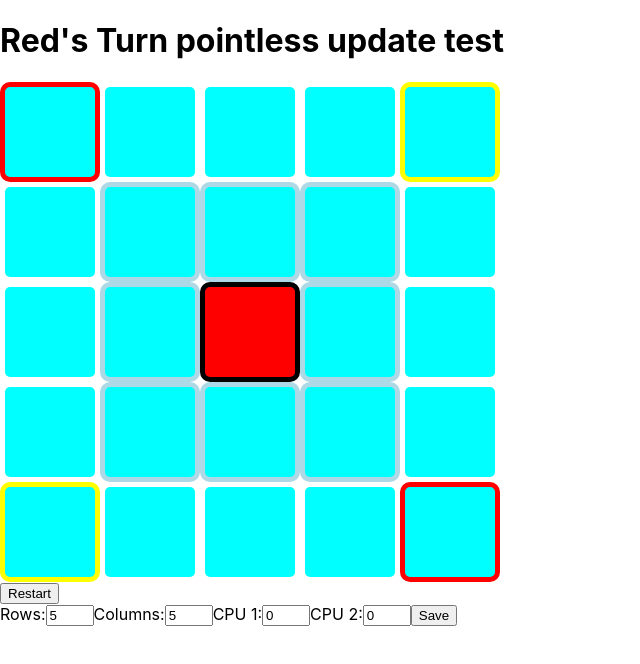
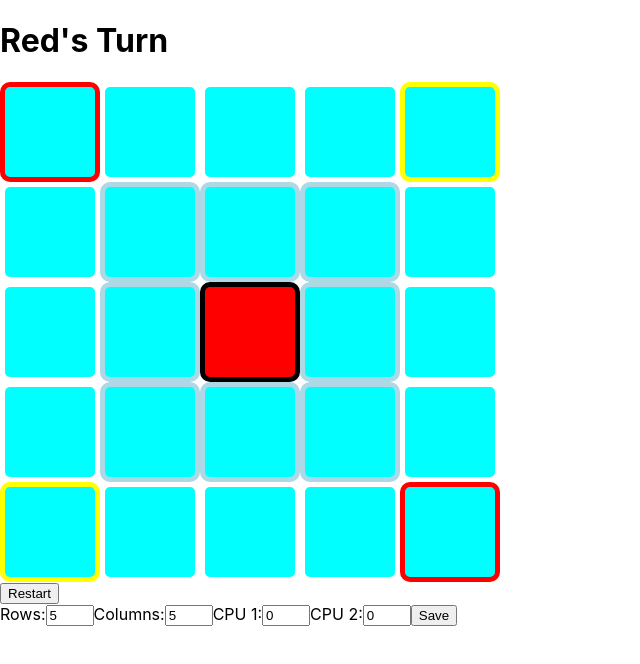
Before and after one commit to Michael-NN/React_prj-002, a React (Create React App) app: page / in a window 1280 px wide. Shown: the top 664 px of the page, without its empty margins (0-640 px from the left). Built offline with nearby package versions, Linux system fonts and the light colour scheme.

Commit message:
Pointless change revert

```diff
--- a/src/Board.js
+++ b/src/Board.js
@@ -390,7 +390,7 @@ class Board extends React.Component {
         let headerText;
         if (this.state.gameOngoing) {
             if (this.state.playerOneTurn) {
-                headerText = 'Red\'s Turn pointless update test';
+                headerText = 'Red\'s Turn';
             } else {
                 headerText = 'Yellow\'s Turn';
             }
```
